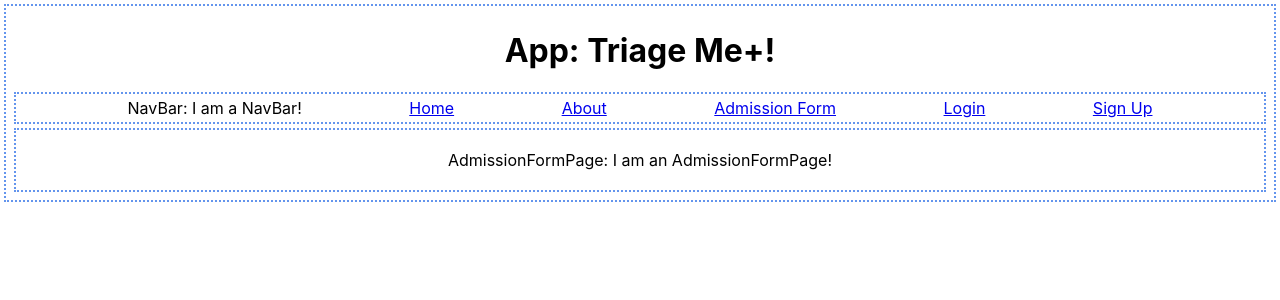
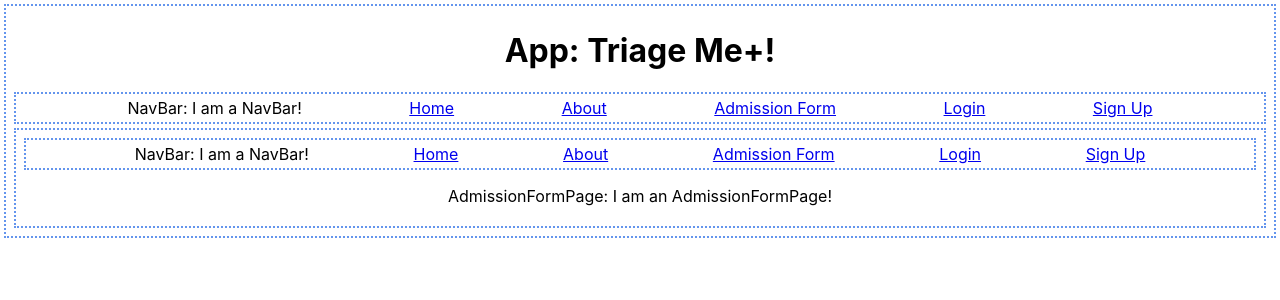
Before and after one commit to robified/react_triageMe, a React (Create React App) app: page /admissionform in a window 1280 px wide. Shown: the top 300 px of the page. Built offline with nearby package versions, Linux system fonts and the light colour scheme.

Commit message:
Add NavBar component to AdmissionFormPage.

```diff
--- a/src/pages/AdmissionFormPage/AdmissionFormPage.jsx
+++ b/src/pages/AdmissionFormPage/AdmissionFormPage.jsx
@@ -1,8 +1,10 @@
 import React from 'react'
+import NavBar from '../../components/NavBar/NavBar';
 
 const AdmissionFormPage = props => {
     return (
         <div className="component">
+            <NavBar />
             <p>AdmissionFormPage: I am an AdmissionFormPage!</p>
         </div>
     );
```
